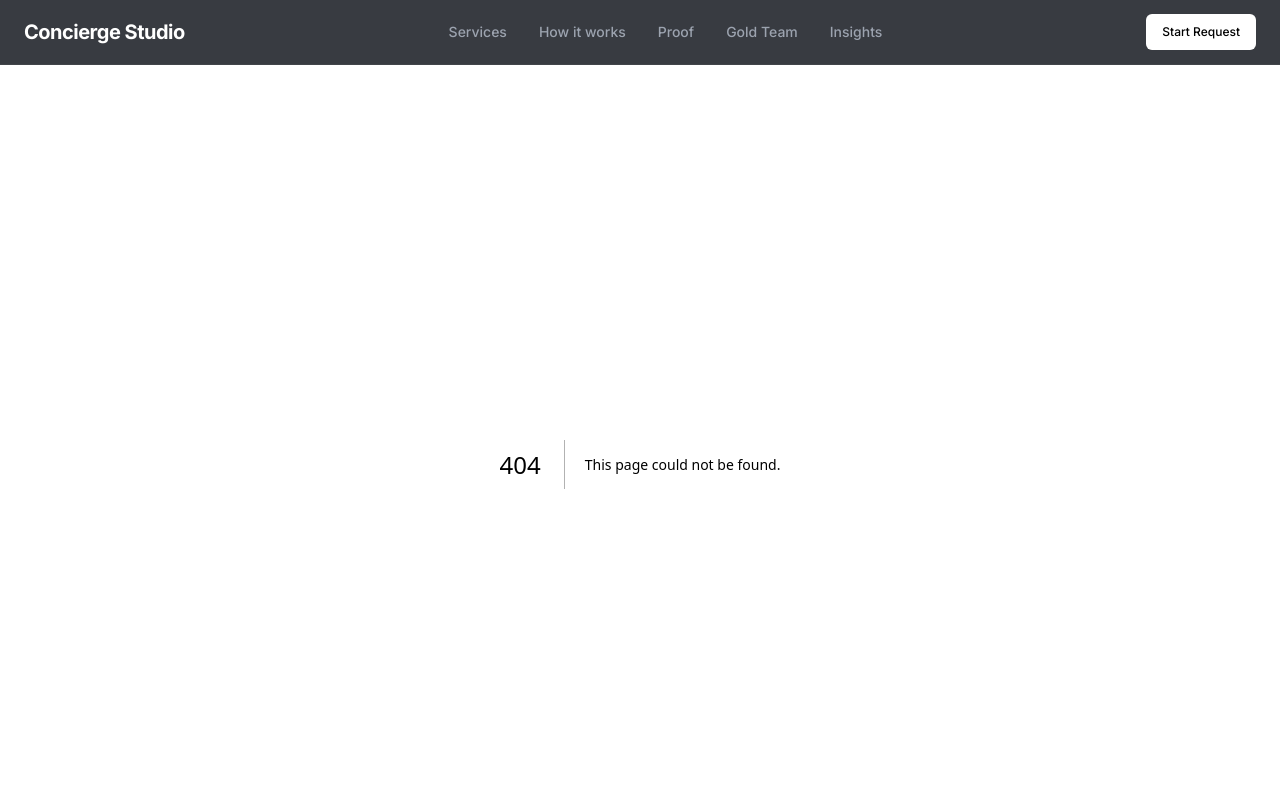
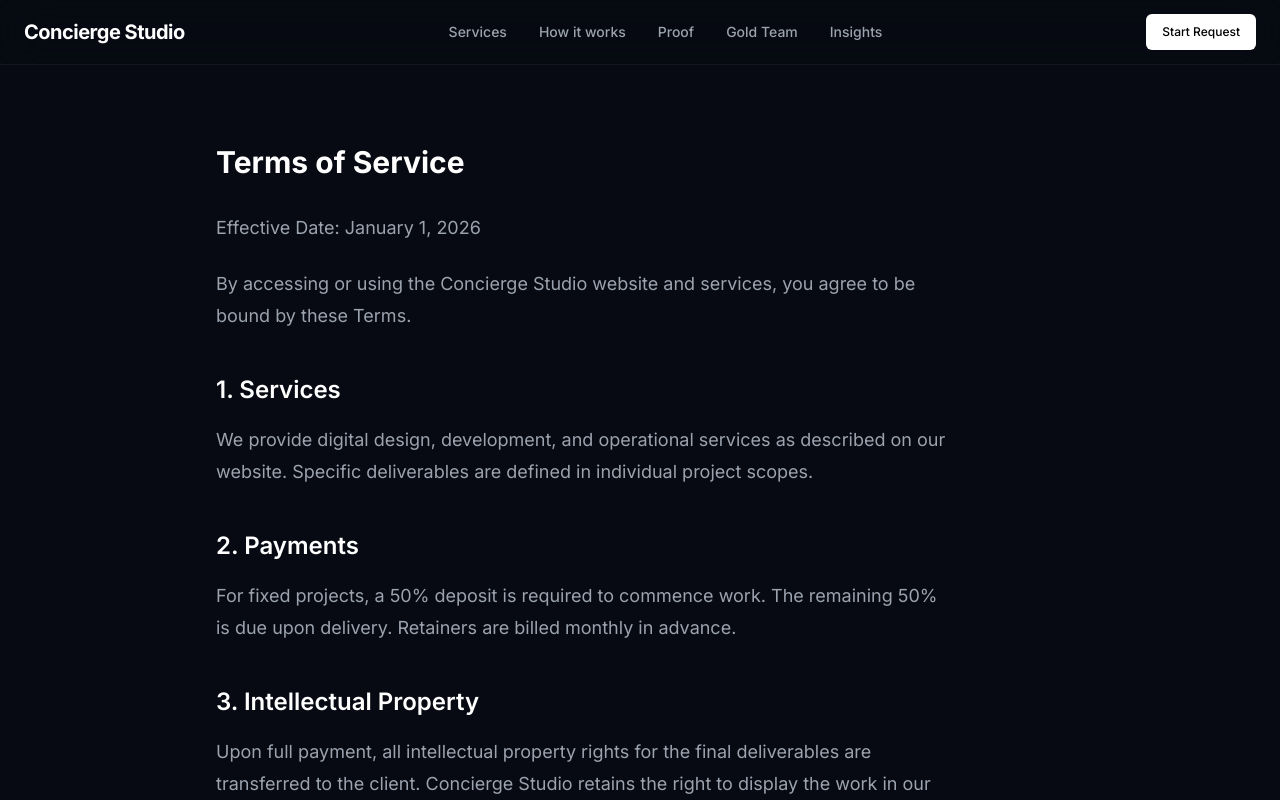
Before and after one commit to ARC-ARK/concierge-studio, a Next.js app: page /terms in a window 1280 px wide. Before the commit this address had no page. Shown: the top 800 px of the page. Built offline with nearby package versions, Linux system fonts and the light colour scheme.

Commit message:
Create page.tsx

```diff
--- /dev/null
+++ b/app/(policies)/terms/page.tsx
@@ -0,0 +1,26 @@
+import { FadeIn } from "@/components/ui/FadeIn";
+
+export default function TermsPage() {
+  return (
+    <div className="container mx-auto px-6 py-20 max-w-4xl">
+      <FadeIn>
+        <h1 className="text-3xl font-bold text-white mb-8">Terms of Service</h1>
+        <div className="prose prose-invert prose-lg text-gray-400">
+          <p>Effective Date: January 1, 2026</p>
+          <p>By accessing or using the Concierge Studio website and services, you agree to be bound by these Terms.</p>
+
+          <h3>1. Services</h3>
+          <p>We provide digital design, development, and operational services as described on our website. Specific deliverables are defined in individual project scopes.</p>
+
+          <h3>2. Payments</h3>
+          <p>For fixed projects, a 50% deposit is required to commence work. The remaining 50% is due upon delivery. Retainers are billed monthly in advance.</p>
+
+          <h3>3. Intellectual Property</h3>
+          <p>Upon full payment, all intellectual property rights for the final deliverables are transferred to the client. Concierge Studio retains the right to display the work in our portfolio unless an NDA specifies otherwise.</p>
+
+          <p className="text-sm mt-8 opacity-50">Concierge Studio Ltd.</p>
+        </div>
+      </FadeIn>
+    </div>
+  );
+}
```
